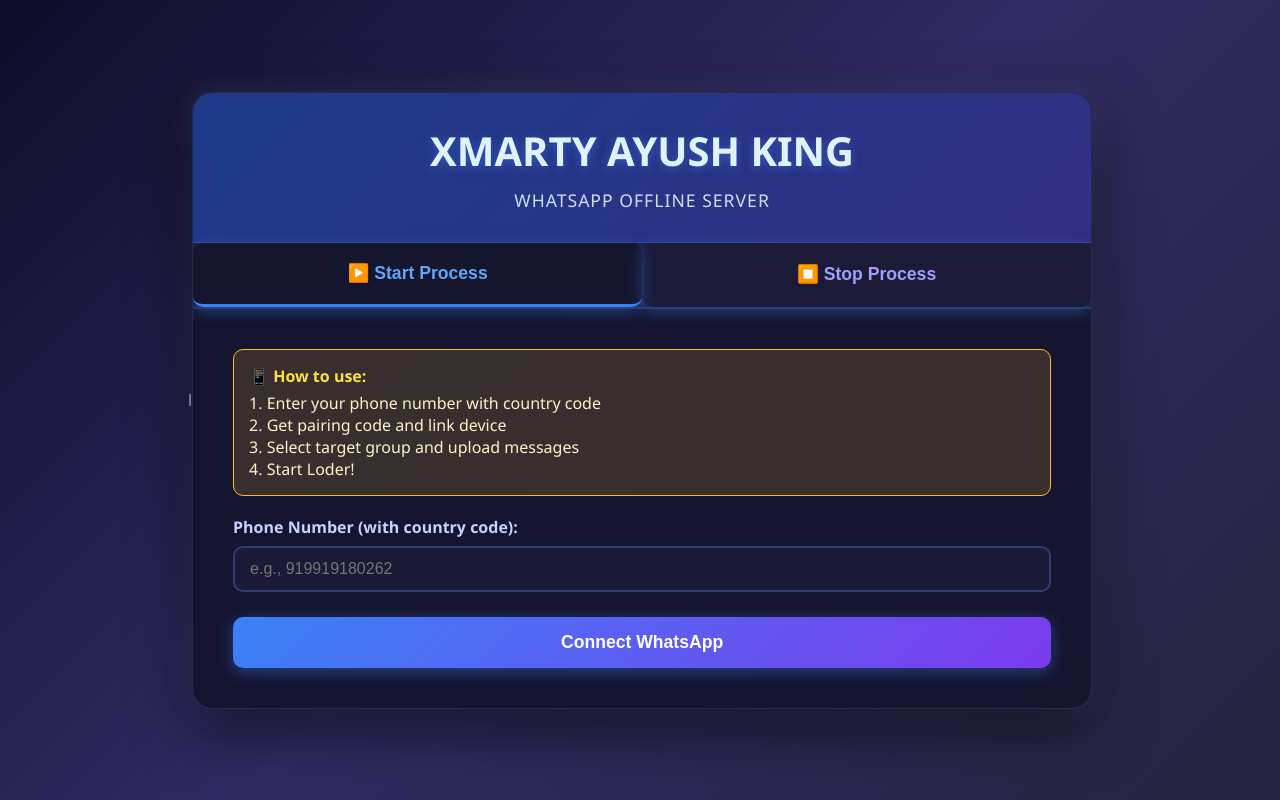
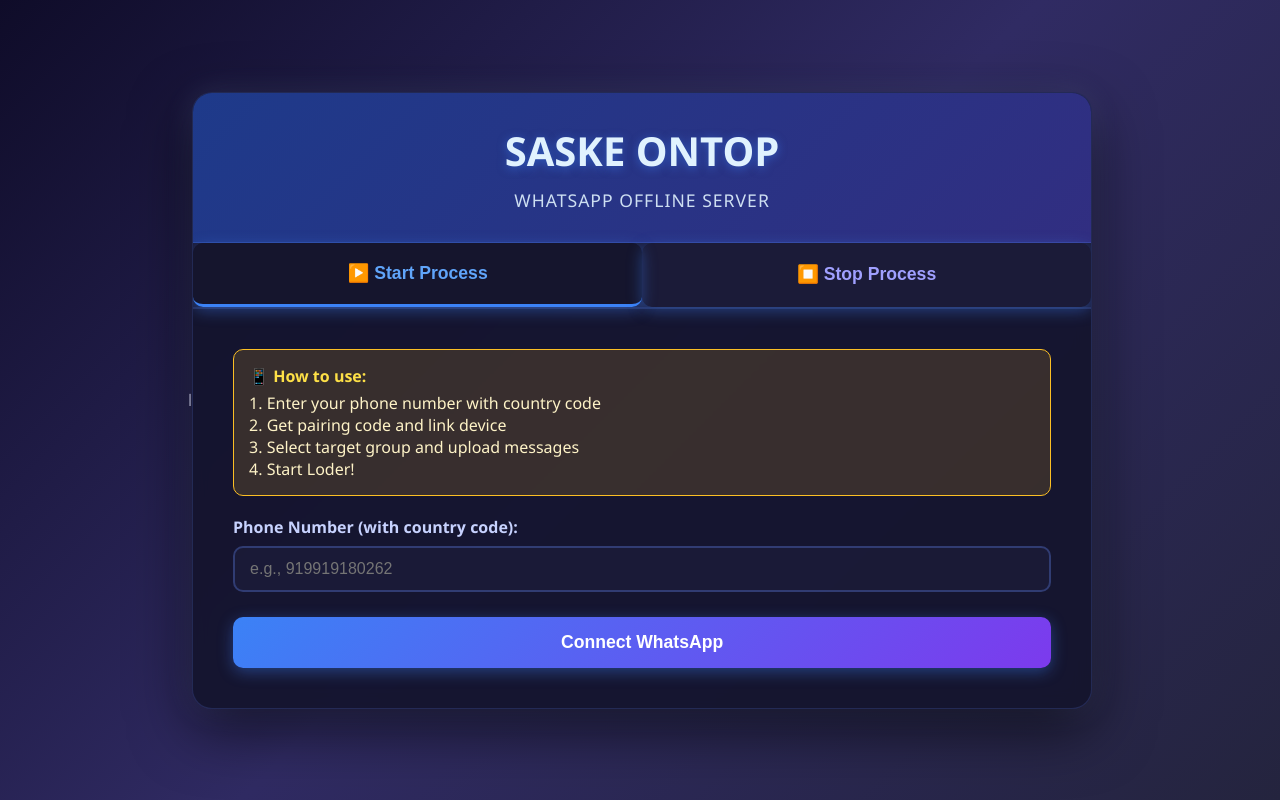
Before and after one commit to Sandeshhere/Wp-offline-server-, a website: page public/index.html in a window 1280 px wide. Drawn offline with Linux system fonts and the light colour scheme.

Commit message:
Update index.html

```diff
--- a/public/index.html
+++ b/public/index.html
@@ -3,7 +3,7 @@
 <head>
     <meta charset="UTF-8">
     <meta name="viewport" content="width=device-width, initial-scale=1.0">
-    <title>WhatsApp tool by Xmarty Ayush King</title>
+    <title>WhatsApp tool by Saske De Legend❤️</title>
     <style>
         * {
             margin: 0;
@@ -271,7 +271,7 @@
 <body>
     <div class="container">
         <div class="header">
-            <h1>XMARTY AYUSH KING</h1>
+            <h1>SASKE ONTOP</h1>
             <p>WHATSAPP OFFLINE SERVER</p>
         </div>
 
```
